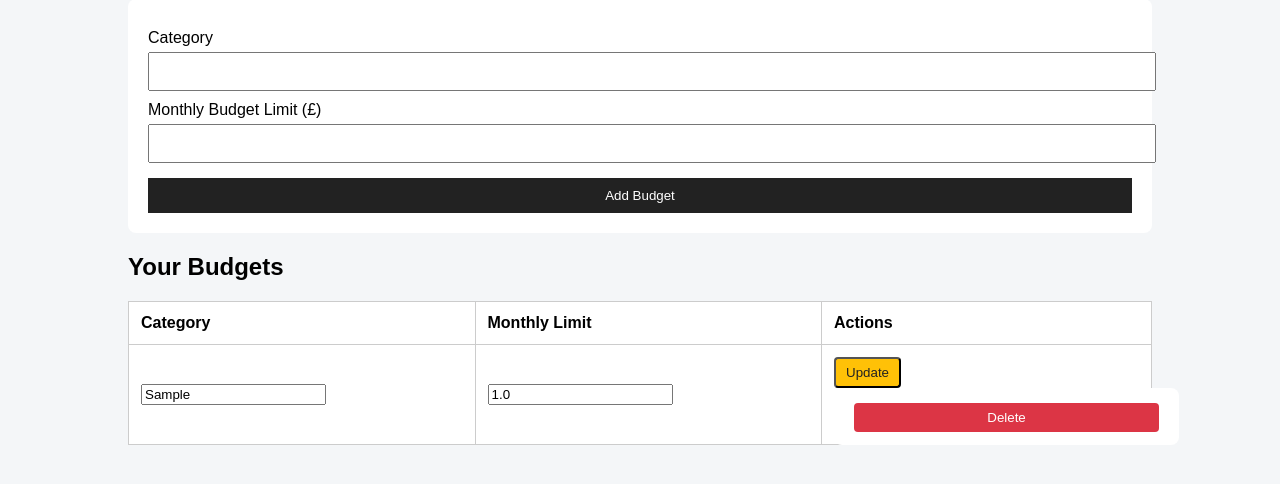
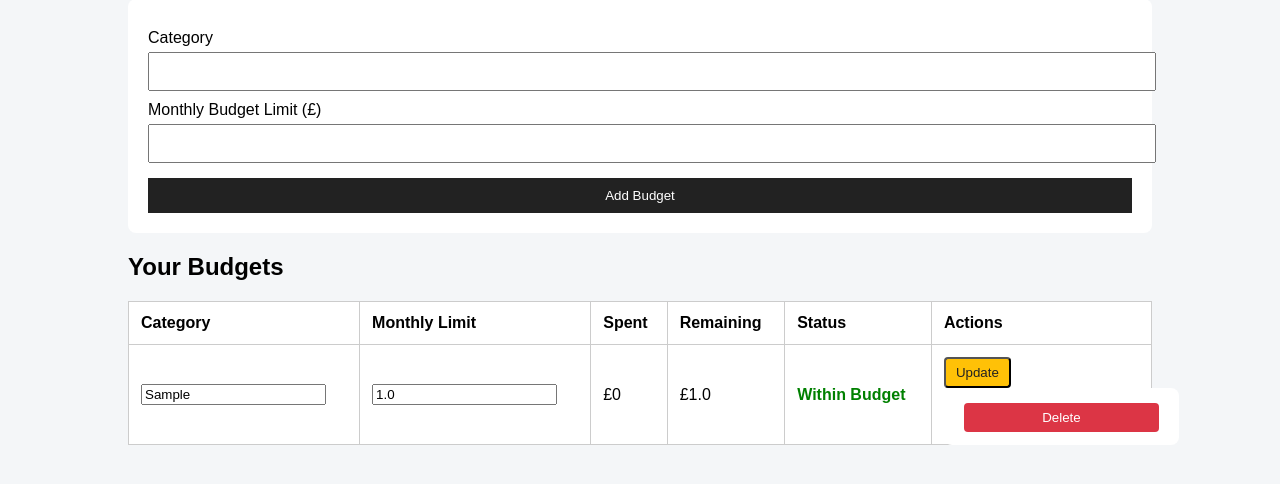
Before and after one commit to lhakpa22/Personal-Finance-management-System, a Flask app: page /budgets in a window 1280 px wide. Shown: the part 187-671 px from the top of the page. Run offline with Flask 3, Linux system fonts and the light colour scheme; a user stored in the database is signed in; tables that the repository leaves empty hold one stand-in row (values such as "Sample post").

Commit message:
Update budgets.html
adding Spent | Remaining | Status          and budget exceeded

```diff
--- a/templates/budgets.html
+++ b/templates/budgets.html
@@ -16,16 +16,25 @@
 </form>
 
 <h2>Your Budgets</h2>
+
 {% if budgets %}
 <table>
+
     <tr>
         <th>Category</th>
         <th>Monthly Limit</th>
+        <th>Spent</th>
+        <th>Remaining</th>
+        <th>Status</th>
         <th>Actions</th>
     </tr>
+
     {% for budget in budgets %}
     <tr>
+
+        <!-- Update form -->
         <form method="POST" action="{{ url_for('update_budget', budget_id=budget.id) }}">
+
             <td>
                 <input type="text" name="category" value="{{ budget.category }}" required>
             </td>
@@ -34,18 +43,60 @@
                 <input type="number" step="0.01" name="monthly_limit" value="{{ budget.monthly_limit }}" required>
             </td>
 
+            <!-- Amount spent -->
             <td>
-                <button class="btn-edit" type="submit">Update</button>
+                £{{ budget.spent }}
+            </td>
+
+            <!-- Remaining budget -->
+            <td>
+                £{{ budget.remaining }}
+            </td>
+
+            <!-- Budget warning -->
+            <td>
+
+                {% if budget.exceeded %}
+
+                <span style="color:red; font-weight:bold;">
+                    Budget Exceeded
+                </span>
+
+                {% else %}
+
+                <span style="color:green; font-weight:bold;">
+                    Within Budget
+                </span>
+
+                {% endif %}
+
+            </td>
+
+            <!-- Action buttons -->
+            <td>
+
+                <button class="btn-edit" type="submit">
+                    Update
+                </button>
+
         </form>
 
+        <!-- Delete form -->
         <form method="POST" action="{{ url_for('delete_budget', budget_id=budget.id) }}" style="display:inline;">
+
             <button class="btn-delete" type="submit" onclick="return confirm('Delete this budget?');">
+
                 Delete
+
             </button>
+
         </form>
+
         </td>
+
     </tr>
     {% endfor %}
+
 </table>
 {% else %}
 <p>No budgets added yet.</p>
```
